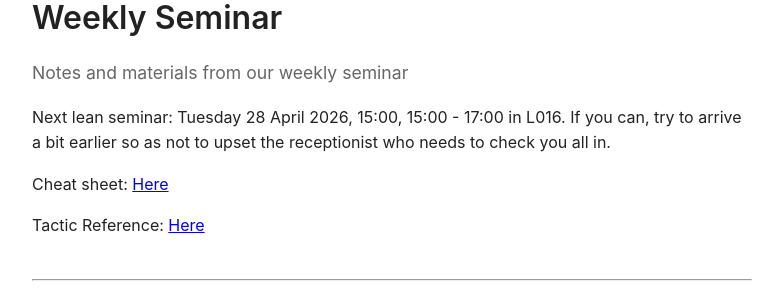
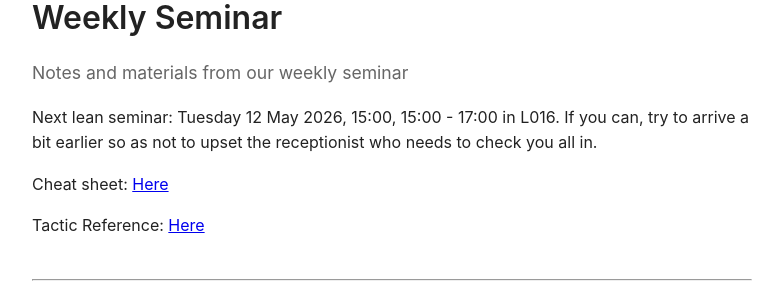
Before and after one commit to Carli-B/lean-seminar, a Jekyll site: the page built from index.html, in a window 1280 px wide. Shown: the part 134-434 px from the top of the page, without its empty margins (248-1031 px from the left). Built offline with Jekyll 4.4.1, drawn with Linux system fonts in a browser that asks for light colours.

Commit message:
Update seminar date in index.html

```diff
--- a/index.html
+++ b/index.html
@@ -6,7 +6,7 @@
 <header class="site-header">
   <h1>{{ site.title }}</h1>
   <p class="site-description">{{ site.description }}</p>
-  <p> Next lean seminar: Tuesday 28 April 2026, 15:00, 15:00 - 17:00 in L016. If you can, try to arrive a bit earlier so as not to upset the receptionist who needs to check you all in.</p>
+  <p> Next lean seminar: Tuesday 12 May 2026, 15:00, 15:00 - 17:00 in L016. If you can, try to arrive a bit earlier so as not to upset the receptionist who needs to check you all in.</p>
   <p> Cheat sheet: <a href="https://github.com/marozols/Lean-cheatsheet/blob/main/Lean.pdf">Here</a></p>
   <p> Tactic Reference: <a href="https://lean-lang.org/doc/reference/latest/Tactic-Proofs/Tactic-Reference/#tactic-ref">Here</a></p>
 </header>
```
